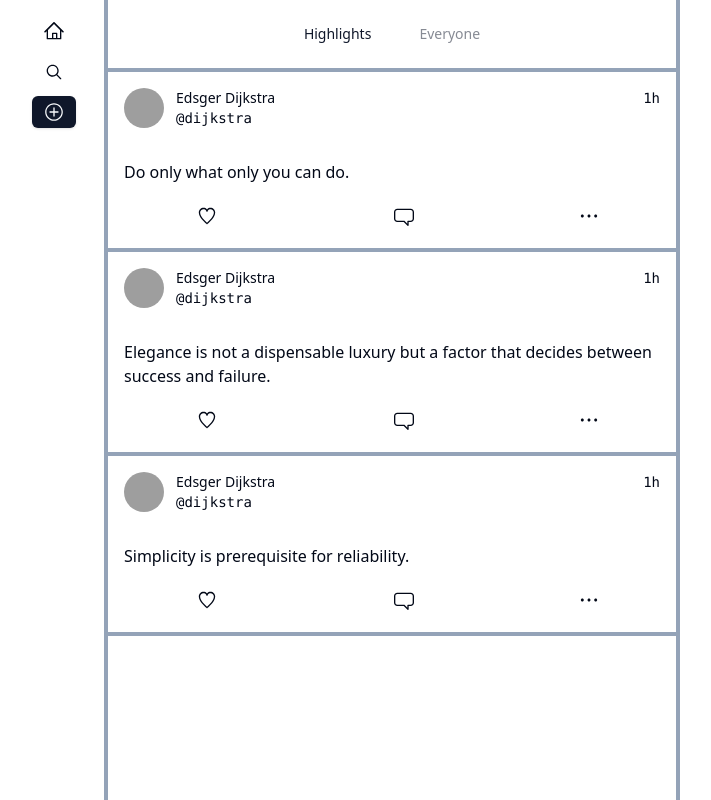
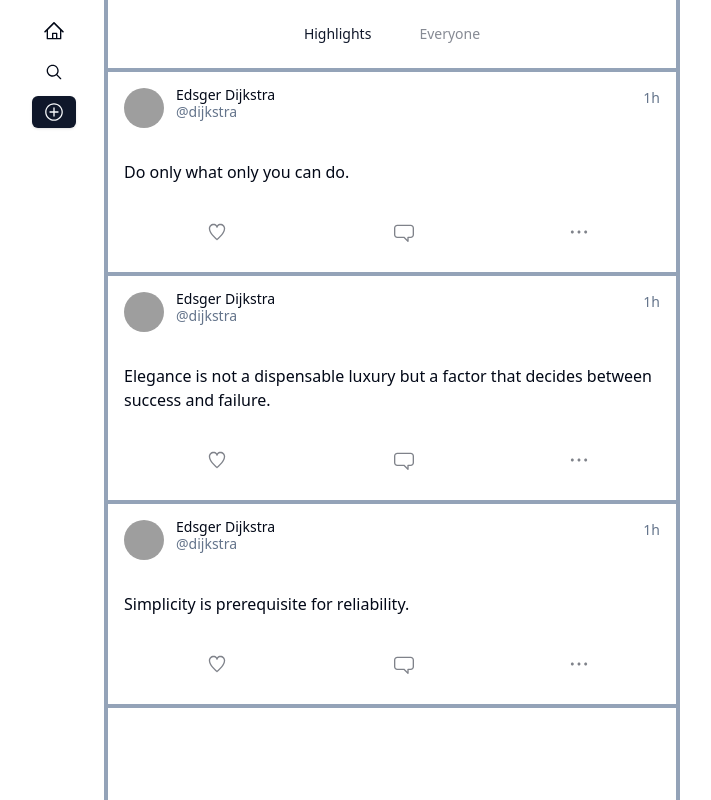
Before and after one commit to aardvark-warrior/posts-app, a React (Vite) app: page / in a window 1280 px wide. Shown: the whole page, without its empty margins (292-1003 px from the left). Built offline with nearby package versions, Linux system fonts and the light colour scheme; grey boxes are pictures that could not be loaded.

Commit message:
Display posts

```diff
--- a/src/components/post-actions.tsx
+++ b/src/components/post-actions.tsx
@@ -1,9 +1,4 @@
-import { Button } from "./ui/button";
-import {
-  HeartIcon,
-  ChatBubbleIcon,
-  DotsHorizontalIcon,
-} from "@radix-ui/react-icons";
+import { DotsHorizontalIcon } from "@radix-ui/react-icons";
 import {
   DropdownMenu,
   DropdownMenuContent,
@@ -13,16 +8,10 @@ import {
 
 const PostActions = () => {
   return (
-    <div className="flex justify-around mb-4">
-      <Button variant={"ghost"} size="sm">
-        <HeartIcon className="w-5 h-5" />
-      </Button>
-      <Button variant={"ghost"} size="sm">
-        <ChatBubbleIcon className="w-5 h-5" />
-      </Button>
+    <div className="flex justify-around ">
       <DropdownMenu>
         <DropdownMenuTrigger>
-          <DotsHorizontalIcon className="w-5 h-5" />
+          <DotsHorizontalIcon className="w-5 h-5 opacity-50 " />
         </DropdownMenuTrigger>
         <DropdownMenuContent>
           <DropdownMenuItem>Edit</DropdownMenuItem>
--- /dev/null
+++ b/src/components/post-avatar.tsx
@@ -0,0 +1,12 @@
+import { Avatar, AvatarFallback, AvatarImage } from "@/components/ui/avatar";
+
+function PostAvatar() {
+  return (
+    <Avatar>
+      <AvatarImage src="https://ieeecs-media.computer.org/wp-media/2018/04/02170212/edsger-dijkstra-e1528238724590.jpg" />
+      <AvatarFallback>ED</AvatarFallback>
+    </Avatar>
+  );
+}
+
+export default PostAvatar;
--- /dev/null
+++ b/src/components/post-footer.tsx
@@ -0,0 +1,23 @@
+import { Button } from "@/components/ui/button";
+import { ChatBubbleIcon, HeartIcon } from "@radix-ui/react-icons";
+import PostActions from "./post-actions";
+import { useState } from "react";
+
+function PostFooter() {
+  const [likes, setLikes] = useState(0);
+
+  return (
+    <div className="flex justify-around mb-2 p-4 ">
+      <Button variant="ghost" size="sm" onClick={() => setLikes(likes + 1)}>
+        <HeartIcon className="w-5 h-5 opacity-50" />{" "}
+        {likes > 0 && <sup>{likes}</sup>}
+      </Button>
+      <Button variant="ghost" size="sm">
+        <ChatBubbleIcon className="w-5 h-5 opacity-50" />
+      </Button>
+      <PostActions />
+    </div>
+  );
+}
+
+export default PostFooter;
--- a/src/components/post-header.tsx
+++ b/src/components/post-header.tsx
@@ -1,19 +1,18 @@
-import { Avatar, AvatarFallback, AvatarImage } from "@/components/ui/avatar"
+import PostAvatar from "./post-avatar";
 
 const PostHeader = () => {
   return (
     <div className="flex justify-between p-4">
-        <div className="flex gap-3">
-            <Avatar>
-                <AvatarImage src="https://upload.wikimedia.org/wikipedia/commons/d/d9/Edsger_Wybe_Dijkstra.jpg" />
-                <AvatarFallback>ED</AvatarFallback>
-            </Avatar>
-            <div>
-                <div className="text-sm font-medium">Edsger Dijkstra</div>
-                <div className="text-sm font-mono">@dijkstra</div>
-            </div>
+      <div className="flex gap-3">
+        <PostAvatar />
+        <div>
+          <div className="text-sm font-medium leading-none">
+            Edsger Dijkstra
+          </div>
+          <div className="text-sm text-muted-foreground">@dijkstra</div>
         </div>
-        <div className="text-sm font-mono">1h </div>
+      </div>
+      <div className="text-sm text-muted-foreground">1h</div>
     </div>
   );
 };
--- a/src/components/post.tsx
+++ b/src/components/post.tsx
@@ -1,6 +1,6 @@
 import type { Post as PostType } from "@/lib/data";
 import PostHeader from "./post-header";
-import PostActions from "./post-actions";
+import PostFooter from "./post-footer";
 
 // More Verbose Method
 // type PropsType = {
@@ -13,7 +13,7 @@ const Post = ({ post }: { post: PostType }) => {
     <div className="border-b-4 border-slate-400">
       <PostHeader />
       <div className="p-4">{post.content}</div>
-      <PostActions />
+      <PostFooter />
     </div>
   );
 };
```
Also changed, not shown: src/components/ui/avatar.tsx (+12 -12 lines).
